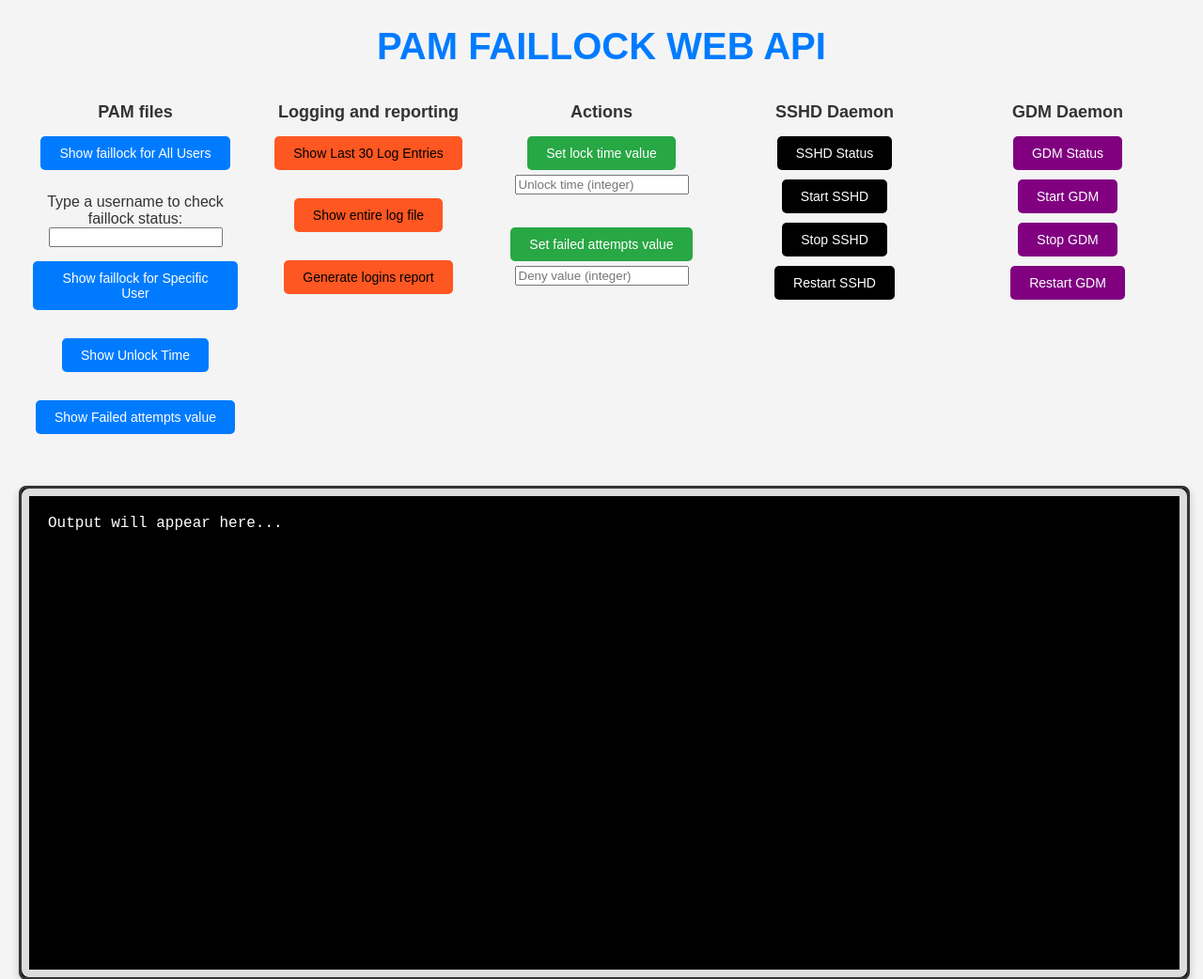
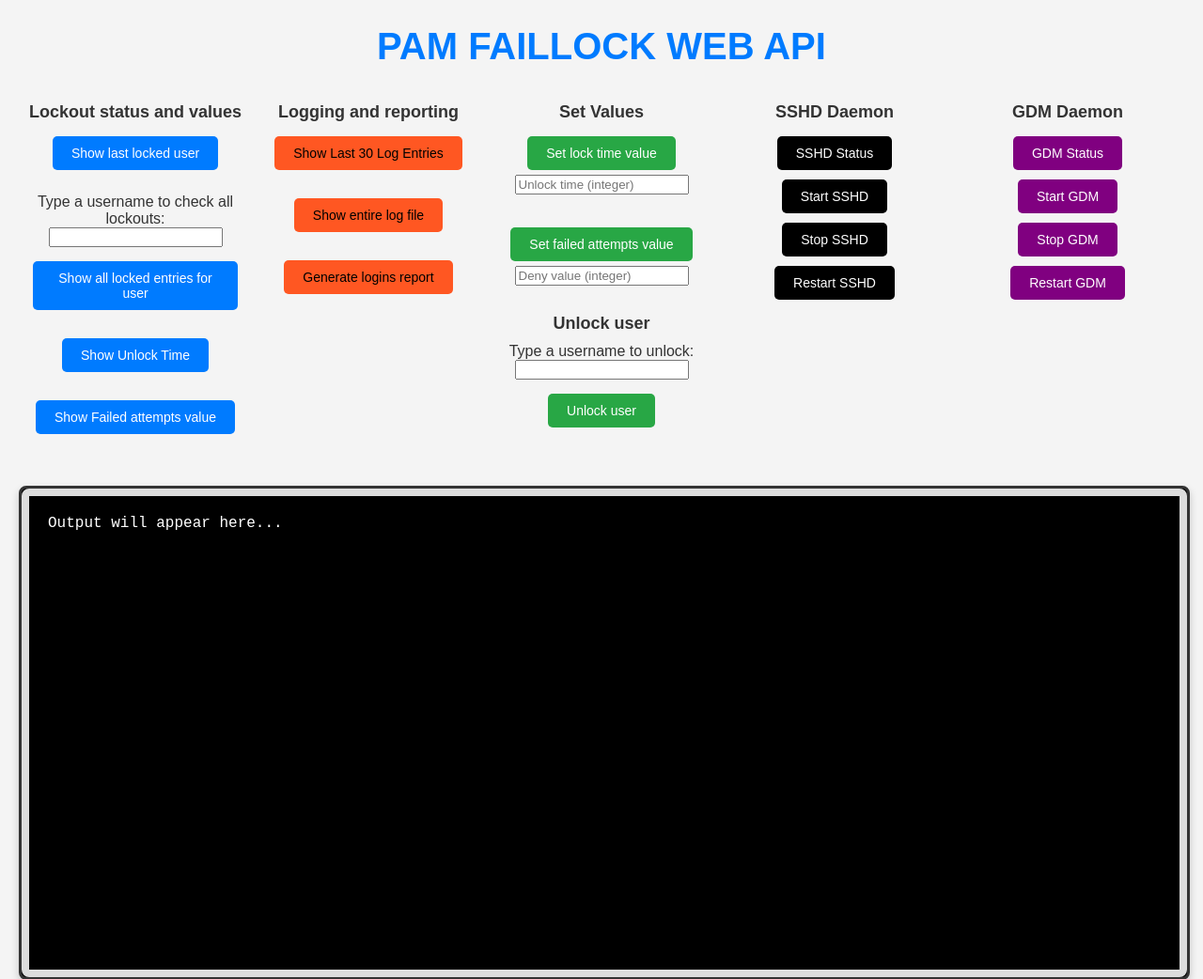
Before and after one commit to kurogane13/PAM_faillock_web_api, a Flask app: page / in a window 1280 px wide. Shown: the top 1042 px of the page at 94% size. Run offline with Flask 2, Linux system fonts and the light colour scheme.

Commit message:
Update index.html

```diff
--- a/templates/index.html
+++ b/templates/index.html
@@ -137,12 +137,13 @@
         }
     </style>
     <script>
-        async function fetchData(action, user = '', unlockTime = '', denyValue = '') {
+        async function fetchData(action, user = '', unlock_a_user= '', unlockTime = '', denyValue = '') {
             let url = `/api/${action}`;
-            if (action === 'show_faillock_specific_user') {
+            if (action === 'show_all_user_lockouts') {
                 url += `?user=${encodeURIComponent(user)}`;
-            }
-
+            } else if (action === 'unlock_user') {
+                url += `?unlock_a_user=${encodeURIComponent(unlock_a_user)}`;
+			}
             try {
                 const response = await fetch(url);
                 const text = await response.text();
@@ -151,6 +152,7 @@
                 document.getElementById('output').innerText = 'Error: ' + error.message;
             }
         }
+
 
         async function postData(action, data) {
             try {
@@ -197,8 +199,11 @@
 
         function handleAction(action) {
             const user = document.getElementById('user').value;
+            const unlock_a_user = document.getElementById('unlock_a_user').value;
             const unlockTime = parseInt(document.getElementById('unlock_time').value);
             const denyValue = parseInt(document.getElementById('deny_value').value);
+
+            fetchData(action, user, unlock_a_user, unlockTime, denyValue);
 
             if (action.startsWith('sshd_')) {
                 fetchDaemonData(action.replace('sshd_', ''), 'sshd');
@@ -216,6 +221,7 @@
                 } else {
                     document.getElementById('output').innerText = 'Error: deny_value must be an integer';
                 }
+
             } else {
                 fetchData(action, user);
             }
@@ -226,14 +232,14 @@
     <h1>PAM FAILLOCK WEB API</h1>
     <div class="button-group">
         <div class="column">
-            <div class="section-title">PAM files</div>
+            <div class="section-title">Lockout status and values</div>
             <div class="action-group">
-                <button class="btn btn-show" onclick="handleAction('show_faillock_all_users')">Show faillock for All Users</button>
+                <button class="btn btn-show" onclick="handleAction('show_last_locked_user')">Show last locked user</button>
             </div>
             <div class="action-group">
-                <label for="user">Type a username to check faillock status:</label>
+                <label for="user">Type a username to check all lockouts:</label>
                 <input type="text" id="user" name="user">
-                <button class="btn btn-show" onclick="handleAction('show_faillock_specific_user')">Show faillock for Specific User</button>
+                <button class="btn btn-show" onclick="handleAction('show_all_user_lockouts')">Show all locked entries for user</button>
             </div>
             <div class="action-group">
                 <button class="btn btn-show" onclick="handleAction('show_unlock_time')">Show Unlock Time</button>
@@ -255,7 +261,7 @@
             </div>
         </div>
         <div class="column">
-            <div class="section-title">Actions</div>
+            <div class="section-title">Set Values</div>
             <div class="action-group">
                 <button class="btn btn-action" onclick="handleAction('unlock')">Set lock time value</button>
                 <input type="number" id="unlock_time" name="unlock_time" placeholder="Unlock time (integer)">
@@ -264,6 +270,12 @@
                 <button class="btn btn-action" onclick="handleAction('deny')">Set failed attempts value</button>
                 <input type="number" id="deny_value" name="deny_value" placeholder="Deny value (integer)">
             </div>
+            <div class="section-title">Unlock user</div>
+			<div class="action-group">
+				<label for="unlock_a_user">Type a username to unlock:</label>
+				<input type="text" id="unlock_a_user" name="unlock_a_user">
+				<button class="btn btn-action" onclick="handleAction('unlock_user')">Unlock user</button>
+			</div>
         </div>
         <div class="column">
             <div class="section-title">SSHD Daemon</div>
@@ -287,5 +299,6 @@
     <div class="console-frame">
         <pre id="output" class="console">Output will appear here...</pre>
     </div>
+
 </body>
 </html>
```
